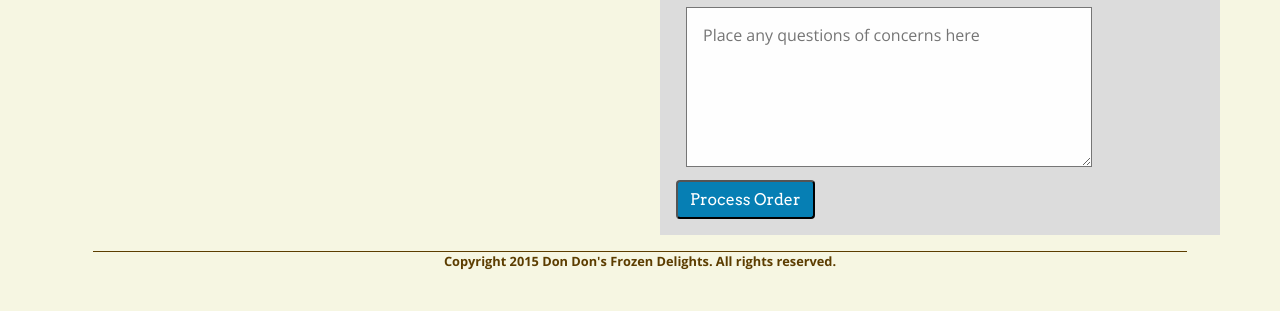
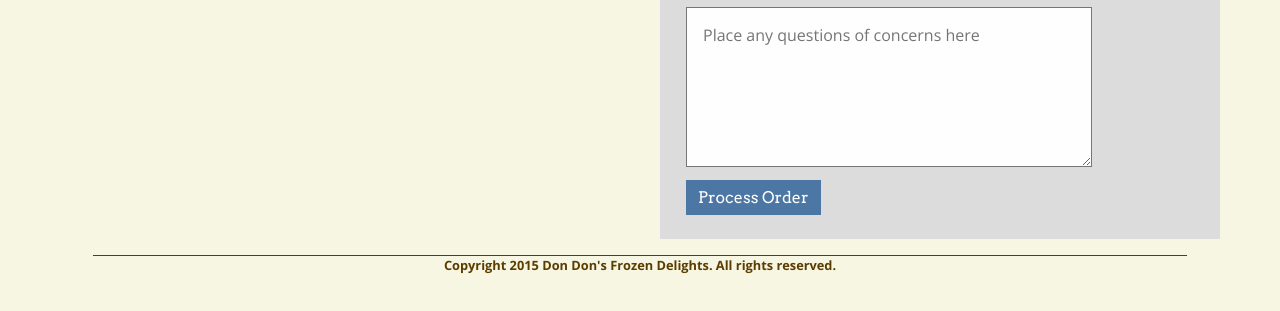
Before and after one commit to strikerdrago/iat339-DonDons, a plain HTML site: page order.html in a window 1280 px wide. Shown: the part 670-981 px from the top of the page. Drawn offline with nearby package versions, Linux system fonts and the light colour scheme.

Commit message:
Fixed order button since gh-pages doesn't allow form inputs

```diff
--- a/order.html
+++ b/order.html
@@ -227,8 +227,11 @@
                   </div>
                 </div>
 
-
-                <input class="form-submit" type="submit" value="Process Order" href="order_confirmation.html">
+                <div class="grid">
+                  <div class="col-12">
+                    <a class="button" href="order_confirmation.html">Process Order</a>
+                  </div>
+                </div>
               </div> <!--col 12-->
 
             </form>
```
Also changed, not shown: 1 other file.
